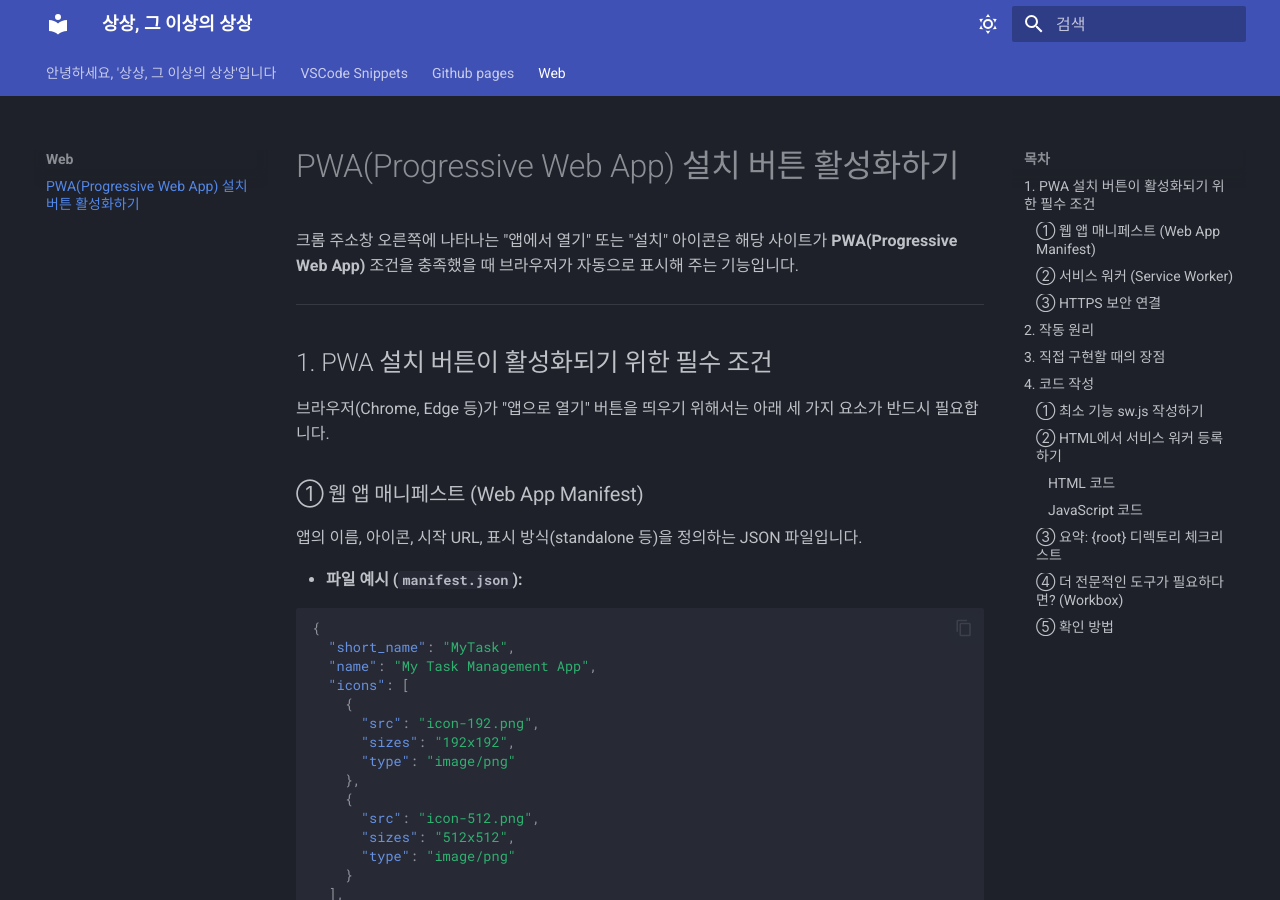
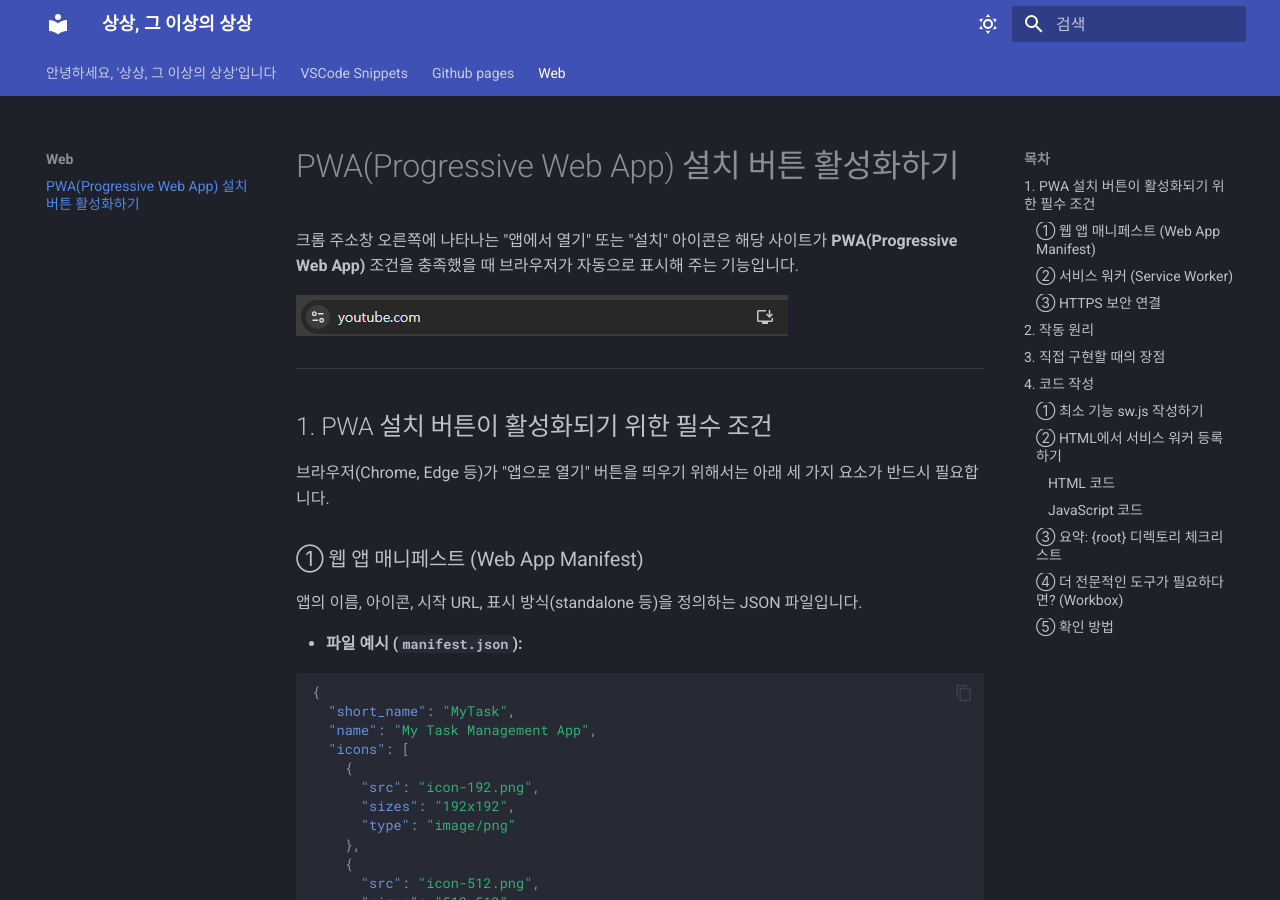
Before and after one commit to parkjunhong/parkjunhong.github.io, an MkDocs documentation site: the page built from docs/web/웹 사이트에 PWA 적용하기.md, in a window 1280 px wide and 900 px high. Built offline with MkDocs 1.6.1 and Material for MkDocs 9.7.7, drawn with Linux system fonts in a browser that asks for light colours.

Commit message:
PWA 예시 이미지 추가

```diff
--- a/docs/web/웹 사이트에 PWA 적용하기.md
+++ b/docs/web/웹 사이트에 PWA 적용하기.md
@@ -1,6 +1,8 @@
 # PWA(Progressive Web App) 설치 버튼 활성화하기
 
 크롬 주소창 오른쪽에 나타나는 "앱에서 열기" 또는 "설치" 아이콘은 해당 사이트가 **PWA(Progressive Web App)** 조건을 충족했을 때 브라우저가 자동으로 표시해 주는 기능입니다.
+
+![alt text](pwa_example.png)
 
 ---
 
```
Also changed, not shown: docs/web/pwa_example.png (added).
